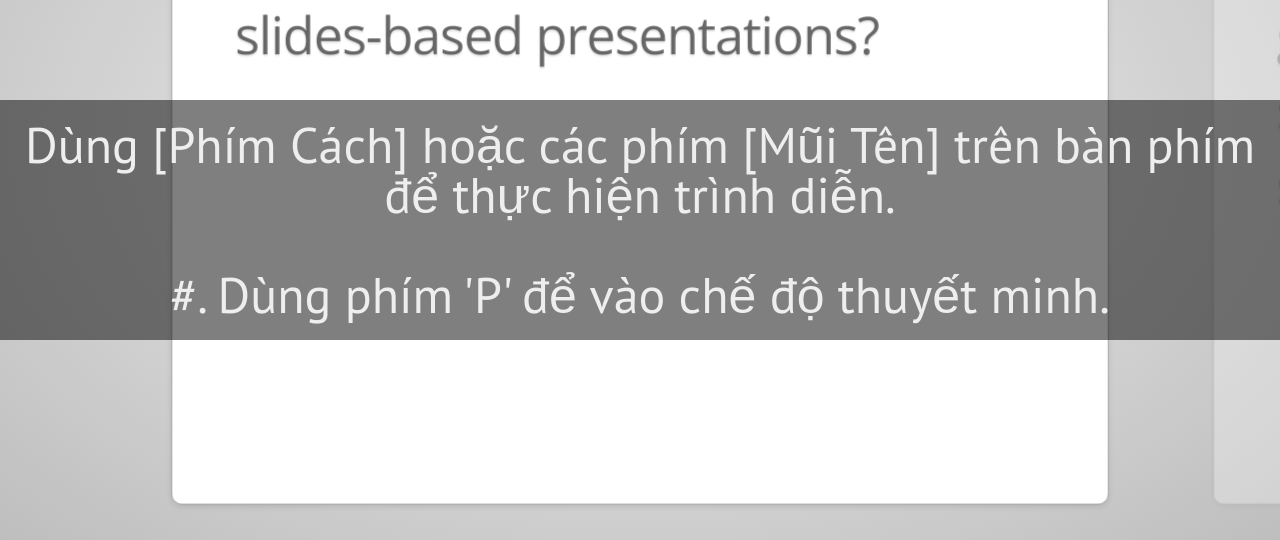
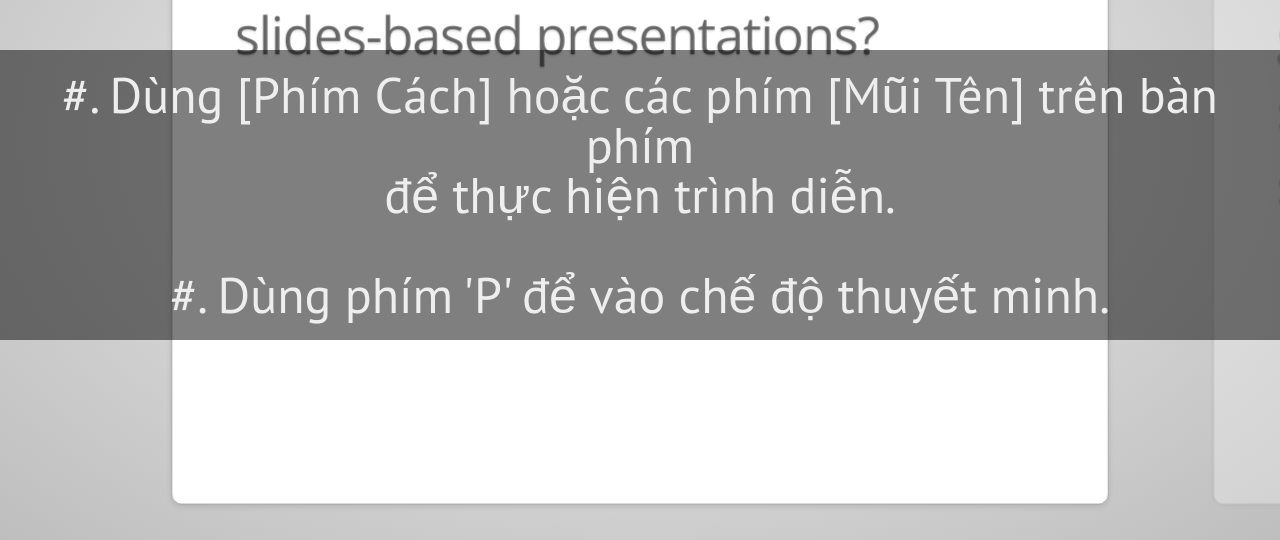
Before and after one commit to EZtech-Web/-EZT-, a website: page index.html in a window 1280 px wide. Shown: the part 260-800 px from the top of the page. Drawn offline with nearby package versions, Linux system fonts and the light colour scheme.

Commit message:
Update index.html

```diff
--- a/index.html
+++ b/index.html
@@ -370,7 +370,7 @@
 
 -->
 <div class="hint">
-    <p>Dùng [Phím Cách] hoặc các phím [Mũi Tên] trên bàn phím để thực hiện trình diễn.<br/><br/>
+    <p>#. Dùng [Phím Cách] hoặc các phím [Mũi Tên] trên bàn phím<br/>để thực hiện trình diễn.<br/><br/>
        #. Dùng phím 'P' để vào chế độ thuyết minh.</p>
 </div>
 <script>
```
